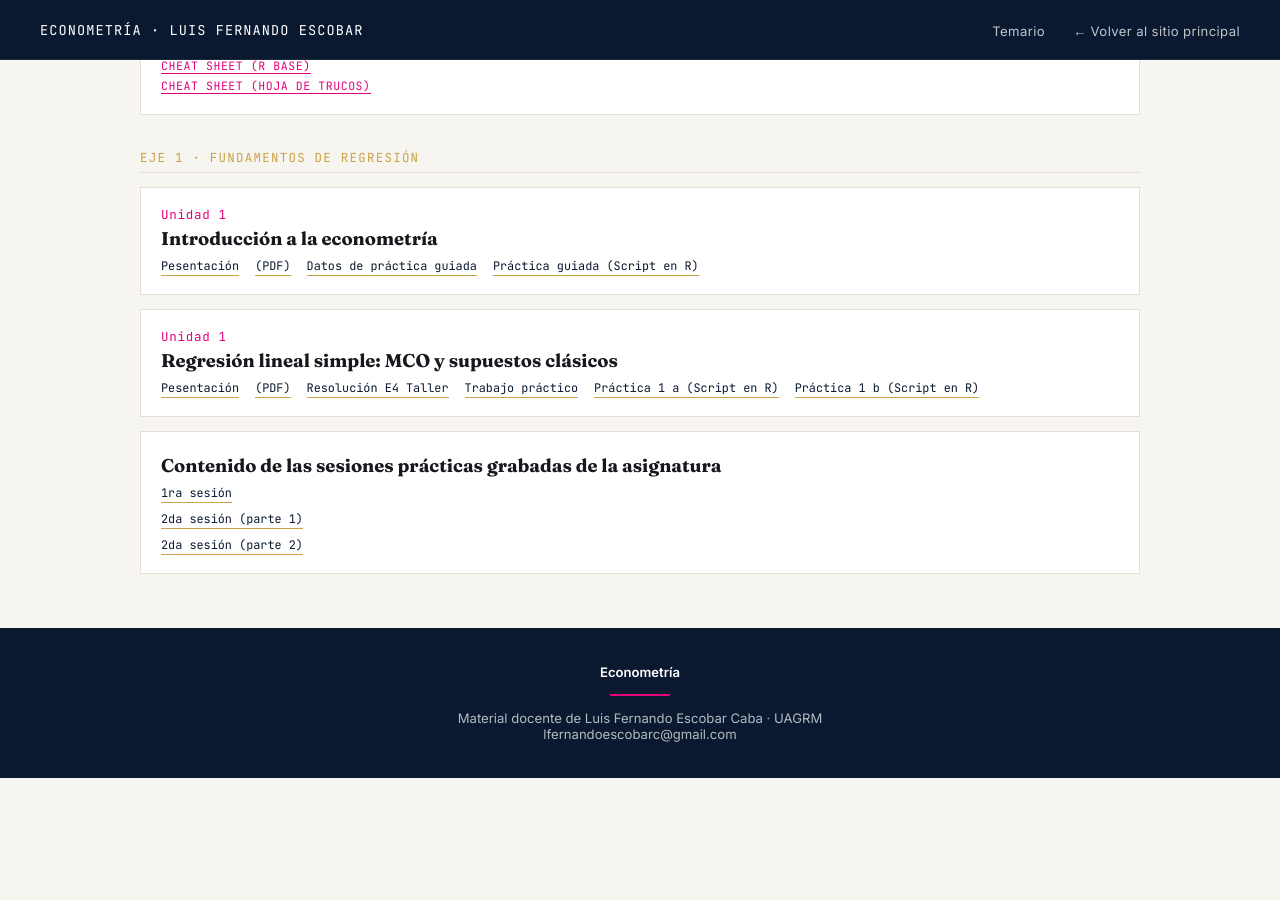
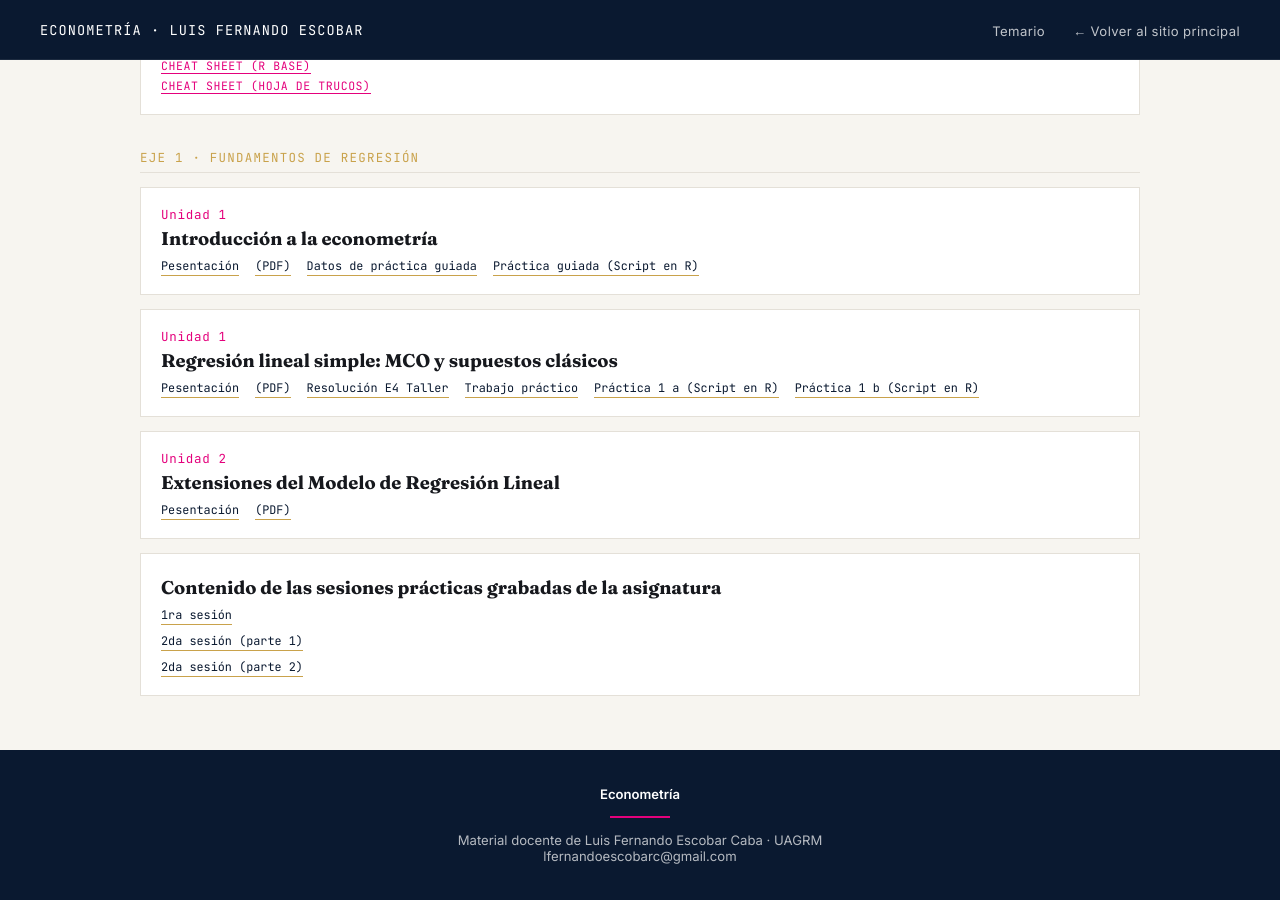
Before and after one commit to LFernandoEscobarC/econometria, a Jekyll site: the page built from index.md, in a window 1280 px wide and 900 px high, scrolled down 908 px. Built offline with Jekyll 4.4.1, drawn with Linux system fonts in a browser that asks for light colours; before the commit the page ends 1686 px from its top, so only the background shows below that.

Commit message:
Update index.md

```diff
--- a/index.md
+++ b/index.md
@@ -103,6 +103,14 @@ title: Temario
         <a href="https://raw.githack.com/Lufesc/Eco360SII26/main/Practicas/Practica1b.R">Práctica 1 b (Script en R)</a>
       </div>
     </li>
+   <li class="class-item">
+      <div class="cnum">Unidad 2</div>
+      <h3>Extensiones del Modelo de Regresión Lineal</h3>
+      <div class="mat-links">
+        <a href="https://raw.githack.com/Lufesc/Eco360SII26/main/03-extensiones/03-extensiones.html">Pesentación</a>
+        <a href="https://raw.githack.com/Lufesc/Eco360SII26/main/03-extensiones/03-extensiones.pdf">(PDF)</a>
+      </div>
+    </li>
 
   <li class="class-item">
       <h3>Contenido de las sesiones prácticas grabadas de la asignatura</h3>
```
